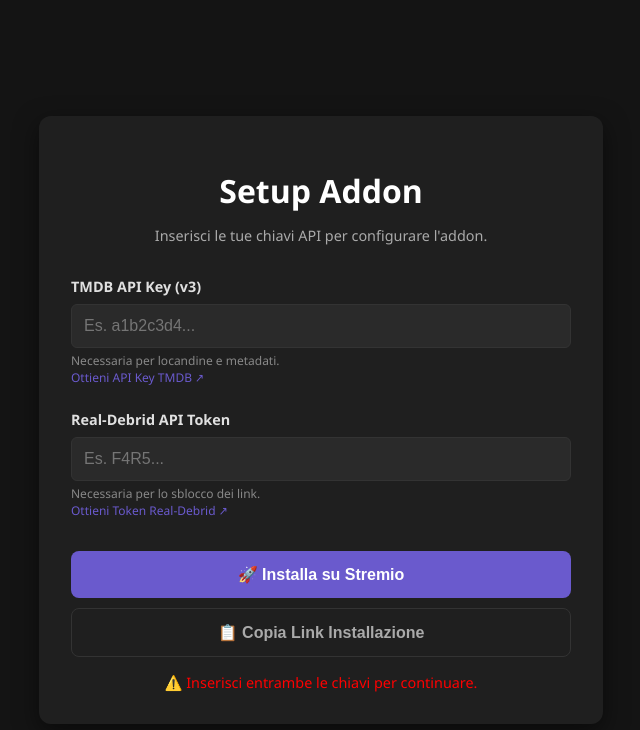
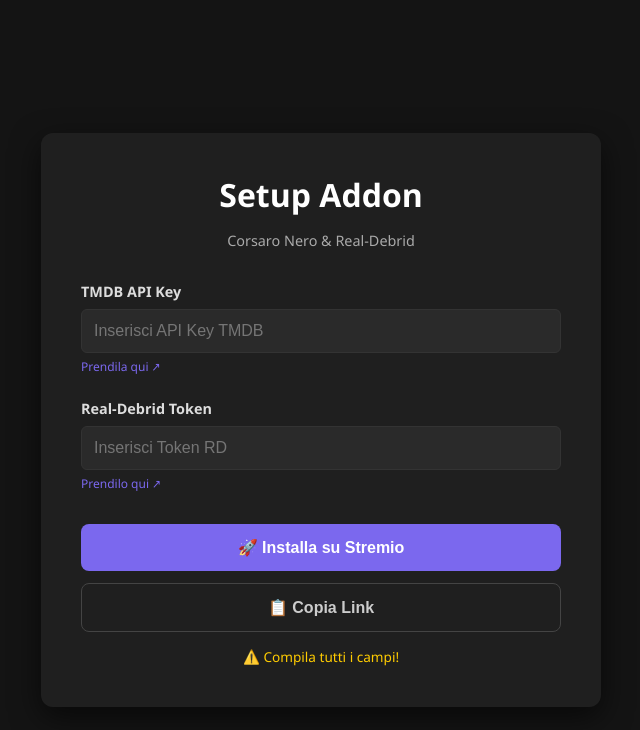
Before and after one commit to Luca123410/corsluca1, a website: page public/index.html in a window 1280 px wide. Both pictures are taken after a click on the button "🚀 Installa su Stremio". Shown: the whole page, without its empty margins (319-959 px from the left). Drawn offline with Linux system fonts and the light colour scheme.

Commit message:
Update index.html

```diff
--- a/public/index.html
+++ b/public/index.html
@@ -9,11 +9,10 @@
             --bg-color: #141414;
             --card-bg: #1f1f1f;
             --text-color: #e0e0e0;
-            --accent-color: #6a5acd; /* SlateBlue simile a Stremio */
-            --accent-hover: #5848b7;
+            --accent-color: #7b68ee; /* MediumSlateBlue */
+            --accent-hover: #6a5acd;
             --input-bg: #2a2a2a;
             --border-color: #333;
-            --success-color: #28a745;
         }
 
         body {
@@ -30,51 +29,21 @@
 
         .container {
             background-color: var(--card-bg);
-            padding: 2rem;
+            padding: 2.5rem;
             border-radius: 12px;
-            box-shadow: 0 8px 24px rgba(0,0,0,0.5);
+            box-shadow: 0 10px 30px rgba(0,0,0,0.6);
             width: 100%;
-            max-width: 500px;
+            max-width: 480px;
             text-align: center;
         }
 
-        h1 {
-            margin-bottom: 0.5rem;
-            color: white;
-        }
+        h1 { margin: 0 0 10px 0; color: white; }
 
-        p.subtitle {
-            color: #aaa;
-            margin-bottom: 2rem;
-            font-size: 0.9rem;
-        }
+        .subtitle { color: #aaa; font-size: 0.9rem; margin-bottom: 2rem; }
 
-        .form-group {
-            margin-bottom: 1.5rem;
-            text-align: left;
-        }
+        .form-group { margin-bottom: 1.5rem; text-align: left; }
 
-        label {
-            display: block;
-            margin-bottom: 0.5rem;
-            font-weight: 600;
-            font-size: 0.9rem;
-        }
-
-        .help-text {
-            font-size: 0.75rem;
-            color: #888;
-            margin-top: 0.25rem;
-        }
-
-        .help-text a {
-            color: var(--accent-color);
-            text-decoration: none;
-        }
-
-        .help-text a:hover {
-            text-decoration: underline;
-        }
+        label { display: block; margin-bottom: 0.5rem; font-weight: 600; font-size: 0.9rem; color: #ddd; }
 
         input[type="text"] {
             width: 100%;
@@ -84,21 +53,15 @@
             border-radius: 6px;
             color: white;
             font-size: 1rem;
-            box-sizing: border-box;
-            transition: border-color 0.2s;
+            box-sizing: border-box; /* Importante per il padding */
         }
 
-        input[type="text"]:focus {
-            outline: none;
-            border-color: var(--accent-color);
-        }
+        input:focus { outline: none; border-color: var(--accent-color); }
 
-        .actions {
-            display: flex;
-            flex-direction: column;
-            gap: 10px;
-            margin-top: 2rem;
-        }
+        .help-text { font-size: 0.75rem; color: #777; margin-top: 5px; }
+        .help-text a { color: var(--accent-color); text-decoration: none; }
+
+        .buttons { display: flex; flex-direction: column; gap: 12px; margin-top: 2rem; }
 
         button {
             padding: 14px;
@@ -107,127 +70,92 @@
             font-size: 1rem;
             font-weight: 600;
             cursor: pointer;
-            transition: background 0.2s, transform 0.1s;
+            transition: all 0.2s;
         }
 
-        button:active {
-            transform: scale(0.98);
-        }
+        #installBtn { background-color: var(--accent-color); color: white; }
+        #installBtn:hover { background-color: var(--accent-hover); transform: translateY(-1px); }
 
-        #installBtn {
-            background-color: var(--accent-color);
-            color: white;
-        }
+        #copyBtn { background-color: transparent; border: 1px solid #444; color: #ccc; }
+        #copyBtn:hover { border-color: #888; color: white; }
 
-        #installBtn:hover {
-            background-color: var(--accent-hover);
-        }
-
-        #copyBtn {
-            background-color: transparent;
-            border: 1px solid var(--border-color);
-            color: #aaa;
-        }
-
-        #copyBtn:hover {
-            background-color: rgba(255,255,255,0.05);
-            color: white;
-        }
-
-        .hidden {
-            display: none;
-        }
-
-        #message {
-            margin-top: 1rem;
-            font-size: 0.9rem;
-            min-height: 1.2em;
-        }
+        #message { margin-top: 15px; font-size: 0.85rem; min-height: 20px; }
     </style>
 </head>
 <body>
 
     <div class="container">
         <h1>Setup Addon</h1>
-        <p class="subtitle">Inserisci le tue chiavi API per configurare l'addon.</p>
+        <p class="subtitle">Corsaro Nero & Real-Debrid</p>
 
         <div class="form-group">
-            <label for="tmdb">TMDB API Key (v3)</label>
-            <input type="text" id="tmdb" placeholder="Es. a1b2c3d4..." autocomplete="off">
-            <div class="help-text">
-                Necessaria per locandine e metadati. <br>
-                <a href="https://www.themoviedb.org/settings/api" target="_blank">Ottieni API Key TMDB ↗</a>
-            </div>
+            <label>TMDB API Key</label>
+            <input type="text" id="tmdb" placeholder="Inserisci API Key TMDB">
+            <div class="help-text"><a href="https://www.themoviedb.org/settings/api" target="_blank">Prendila qui ↗</a></div>
         </div>
 
         <div class="form-group">
-            <label for="rd">Real-Debrid API Token</label>
-            <input type="text" id="rd" placeholder="Es. F4R5..." autocomplete="off">
-            <div class="help-text">
-                Necessaria per lo sblocco dei link. <br>
-                <a href="https://real-debrid.com/apitoken" target="_blank">Ottieni Token Real-Debrid ↗</a>
-            </div>
+            <label>Real-Debrid Token</label>
+            <input type="text" id="rd" placeholder="Inserisci Token RD">
+            <div class="help-text"><a href="https://real-debrid.com/apitoken" target="_blank">Prendilo qui ↗</a></div>
         </div>
 
-        <div class="actions">
+        <div class="buttons">
             <button id="installBtn" onclick="install()">🚀 Installa su Stremio</button>
-            <button id="copyBtn" onclick="copyLink()">📋 Copia Link Installazione</button>
+            <button id="copyBtn" onclick="copyLink()">📋 Copia Link</button>
         </div>
 
         <div id="message"></div>
     </div>
 
     <script>
-        function getManifestUrl() {
+        function generateStremioLink() {
             const tmdb = document.getElementById('tmdb').value.trim();
             const rd = document.getElementById('rd').value.trim();
 
             if (!tmdb || !rd) {
-                showMessage("⚠️ Inserisci entrambe le chiavi per continuare.", "red");
+                showMessage("⚠️ Compila tutti i campi!", "#ffcc00");
                 return null;
             }
 
+            // Creiamo la configurazione
             const config = { tmdb, rd };
-            // Codifica la configurazione in Base64
-            const configStr = JSON.stringify(config);
-            const configB64 = btoa(configStr);
+            const configB64 = btoa(JSON.stringify(config));
 
-            const protocol = window.location.protocol;
+            // Otteniamo l'host corrente (es. omg-luca.ydns.eu)
             const host = window.location.host;
 
-            // Costruzione URL finale
-            // Esempio: http://localhost:7000/BASE64STRING/manifest.json
-            return `${protocol}//${host}/${configB64}/manifest.json`;
+            // Costruiamo l'URL
+            // NOTA: Usiamo SEMPRE stremio:// per evitare l'errore "Unsupported protocol"
+            // Nginx Proxy Manager gestirà il traffico HTTPS anche se il link inizia così.
+            return `stremio://${host}/${configB64}/manifest.json`;
         }
 
         function install() {
-            const manifestUrl = getManifestUrl();
-            if (!manifestUrl) return;
-
-            // Cambia protocollo da http/https a stremio://
-            const stremioUrl = manifestUrl.replace(/^http/, 'stremio');
-            window.location.href = stremioUrl;
+            const link = generateStremioLink();
+            if (link) {
+                window.location.href = link;
+            }
         }
 
         function copyLink() {
-            const manifestUrl = getManifestUrl();
-            if (!manifestUrl) return;
+            const link = generateStremioLink();
+            if (!link) return;
 
-            const stremioUrl = manifestUrl.replace(/^http/, 'stremio');
-
-            navigator.clipboard.writeText(stremioUrl).then(() => {
-                showMessage("✅ Link copiato negli appunti!", "#28a745");
-            }, () => {
-                showMessage("❌ Errore nella copia.", "red");
+            navigator.clipboard.writeText(link).then(() => {
+                showMessage("✅ Copiato! Incollalo nella ricerca di Stremio.", "#4caf50");
+            }).catch(() => {
+                showMessage("❌ Errore copia.", "#f44336");
             });
         }
 
         function showMessage(text, color) {
             const msg = document.getElementById('message');
-            msg.style.color = color || 'white';
+            msg.style.color = color;
             msg.innerText = text;
-            setTimeout(() => { msg.innerText = ""; }, 4000);
+            setTimeout(() => msg.innerText = "", 4000);
         }
     </script>
+
 </body>
 </html>
```
